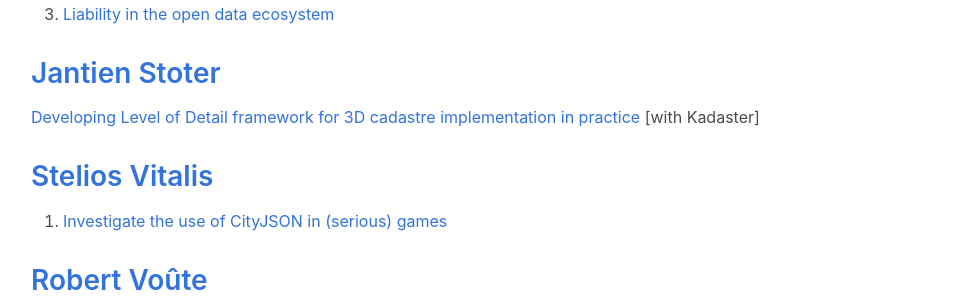
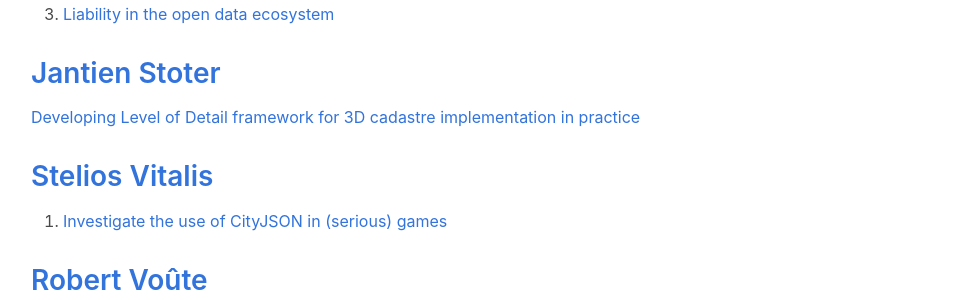
Before and after one commit to tudelft3d/geo2020, a Jekyll site: the page built from potentialtopics/index.md, in a window 1280 px wide and 900 px high, scrolled down 2678 px. Shown: the part 300-600 px from the top of the window, without its empty margins (33-997 px from the left). Built offline with Jekyll 4.4.1, drawn with Linux system fonts in a browser that asks for light colours; nearby versions of some CDN libraries.

Commit message:
Update index.md

```diff
--- a/potentialtopics/index.md
+++ b/potentialtopics/index.md
@@ -121,7 +121,7 @@
 
 
 ## [Jantien Stoter](https://3d.bk.tudelft.nl/jstoter/)
-[Developing Level of Detail framework for 3D cadastre implementation in practice](https://www.fig.net/resources/proceedings/fig_proceedings/fig2020/papers/ts04e/TS04E_stoter_ho_et_al_10503_abs.pdf) [with Kadaster]
+[Developing Level of Detail framework for 3D cadastre implementation in practice](https://3d.bk.tudelft.nl/education/msctopics/#3d-cadastre)
 
 <!-- 2. [Reconstructing a 3D road network for the whole Netherlands (for the National Road Data set (NWB))](https://nationaalwegenbestand.nl/nieuws/hoogte-informatie-toegevoegd-aan-nwb-voor-omgevingswet) [with NWB] -->
 
```
